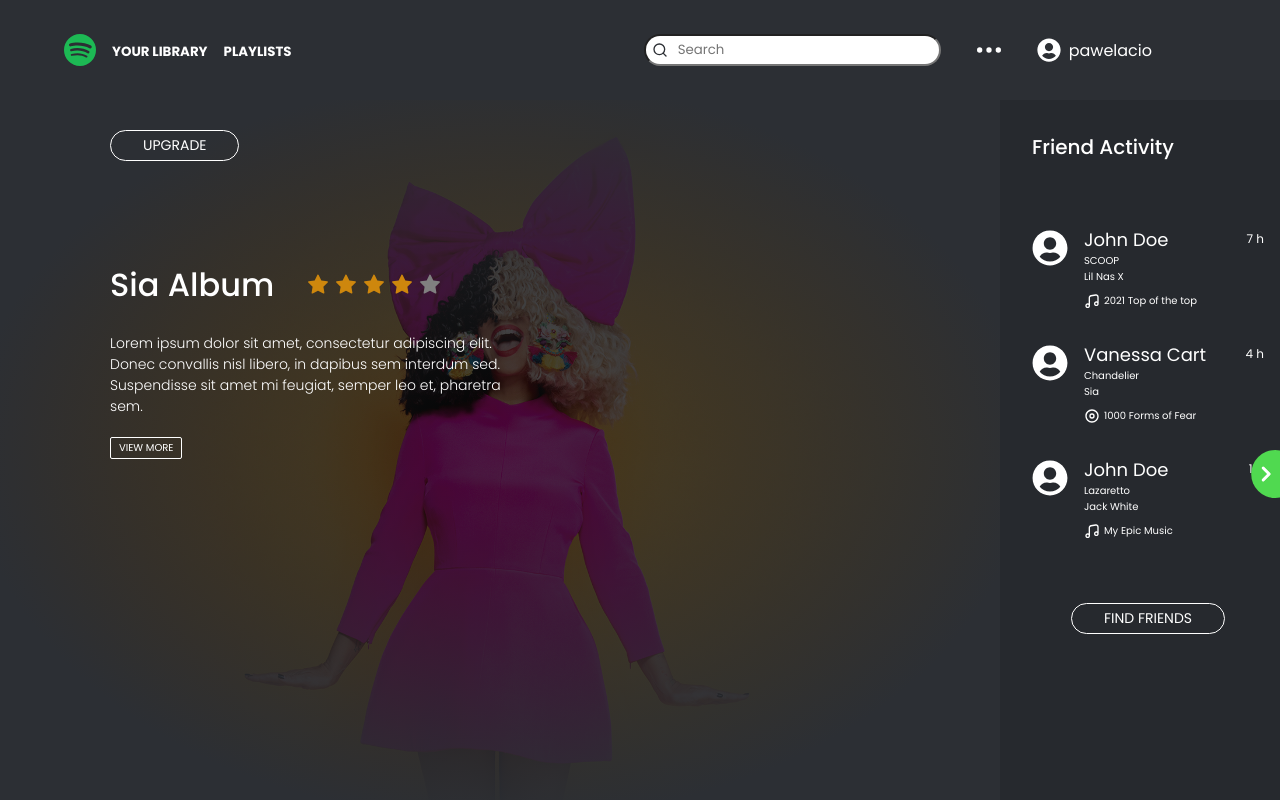
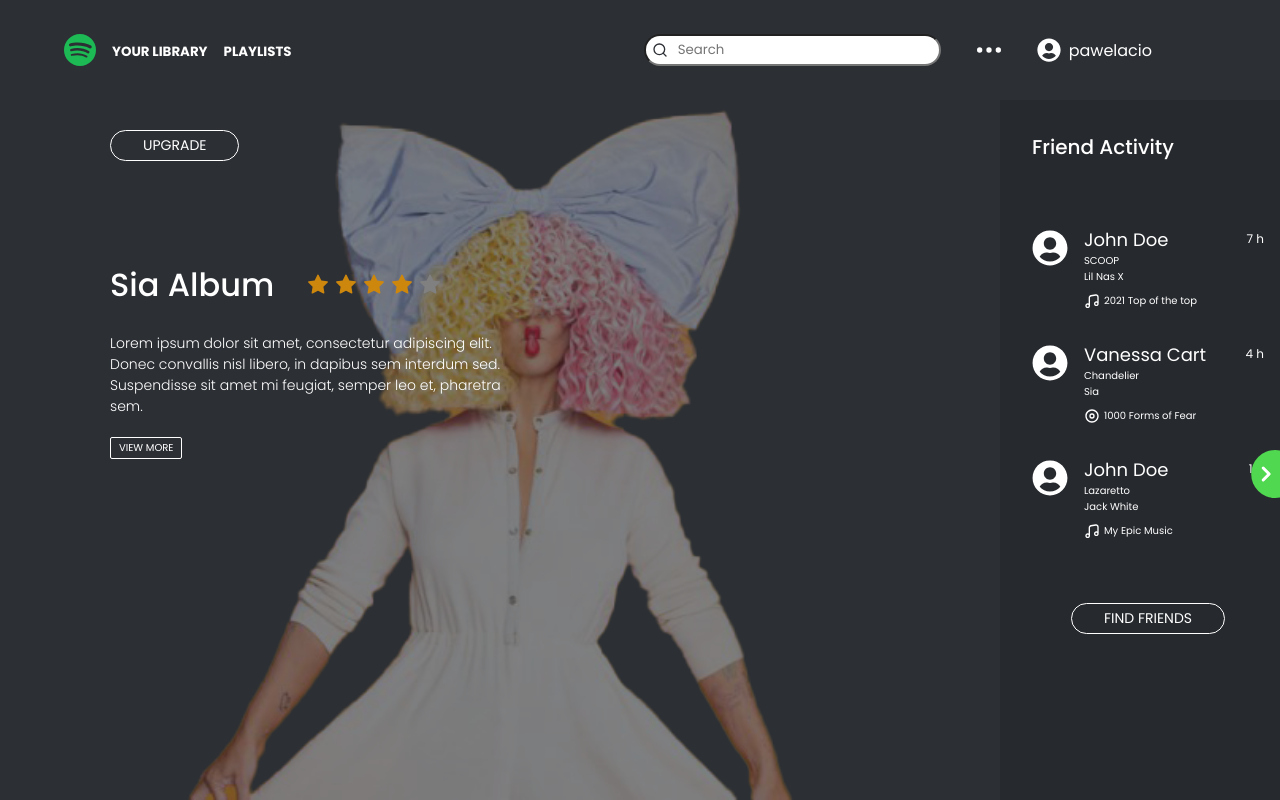
Before and after one commit to pawelacio/my-spotify, a Next.js app: page / in a window 1280 px wide. Built offline with nearby package versions, Linux system fonts and the light colour scheme.

Commit message:
Add react-spring animation library

```diff
--- a/components/ArtistPage/ArtistPage.tsx
+++ b/components/ArtistPage/ArtistPage.tsx
@@ -1,10 +1,14 @@
 import Image from 'next/image'
+import { useSpring } from 'react-spring';
 import { AlbumDescriptionStyled, AlbumNameStyled, AlbumNameWrapperStyled, AlbumRateStyled, ArtistInfoStyled, ArtistPageWrapperStyled, ArtistPhotoOverlayStyled, ArtistBackgroundStyled, RatingStarStyled, ArtistPhotoOverlayStyled2, ArtistContentStyled, UpgradeButtonWrapperStyled } from "./ArtistPageStyled"
 import { AiFillStar } from 'react-icons/ai';
-import artistPhoto from '../../public/sia-photo.jpg'
+import artistPhoto from '../../public/sia-photo-2.png'
 import Button from '../Button';
 
 const ArtistPage = () => {
+  const artistContentAnimation = useSpring({ to: { top: 0 }, from: { top: 200 }, delay: 200  })
+  const artistPhotoAnimation = useSpring({ to: { background: 'rgba(44, 47, 52, 0.6)'}, from: { background: 'rgba(44, 47, 52, 1)'}, delay: 200 });
+
   const rate = 4;
 
   return (
@@ -14,12 +18,12 @@
           src={artistPhoto}
           alt="Sia"
           layout="fill"
-          objectFit="cover"
+          objectFit="contain"
         />
-        <ArtistPhotoOverlayStyled />
+        <ArtistPhotoOverlayStyled style={artistPhotoAnimation} />
         <ArtistPhotoOverlayStyled2 />
       </ArtistBackgroundStyled>
-      <ArtistContentStyled>
+      <ArtistContentStyled style={artistContentAnimation}>
         <UpgradeButtonWrapperStyled>
           <Button
             onClickFunction={() => console.log('upgrade')}
--- a/components/ArtistPage/ArtistPageStyled.tsx
+++ b/components/ArtistPage/ArtistPageStyled.tsx
@@ -1,4 +1,5 @@
 import styled from 'styled-components';
+import { animated } from 'react-spring';
 import { goldColor, textColor } from '../../styles/variables';
 
 export const ArtistPageWrapperStyled = styled.div`
@@ -13,18 +14,18 @@
   width: 100%;
 `;
 
-export const ArtistPhotoOverlayStyled = styled.div`
+export const ArtistPhotoOverlayStyled = styled(animated.div)`
   position: absolute;
   height: 100%;
   width: 100%;
-  background-color: rgba(0,0,0,0.7);
+  /* background-color: rgba(44, 47, 52, 0); */
 `;
 
 export const ArtistPhotoOverlayStyled2 = styled.div`
   position: absolute;
   height: 100%;
   width: 100%;
-  background: radial-gradient(transparent 0%, #2c2f34 75%);;
+  /* background: radial-gradient(transparent 0%, #2c2f34 75%);; */
 `;
 
 export const ArtistInfoStyled = styled.div`
@@ -68,11 +69,10 @@
 }
 
 export const RatingStarStyled = styled.div<RatingStarStyledProps>`
-  /* display: flex; */
   color: ${ props => props.isGold ? goldColor : 'gray' };
 `;
 
-export const ArtistContentStyled = styled.div`
+export const ArtistContentStyled = styled(animated.div)`
   position: relative;
   height: 100%;
   padding: 30px 110px;
--- a/package.json
+++ b/package.json
@@ -13,6 +13,7 @@
     "react": "17.0.2",
     "react-dom": "17.0.2",
     "react-icons": "^4.3.1",
+    "react-spring": "^9.3.2",
     "styled-components": "^5.3.3"
   },
   "devDependencies": {
```
Also changed, not shown: public/sia-photo-2.png (added), 1 other file (tests, documents, lock files or other folders).
